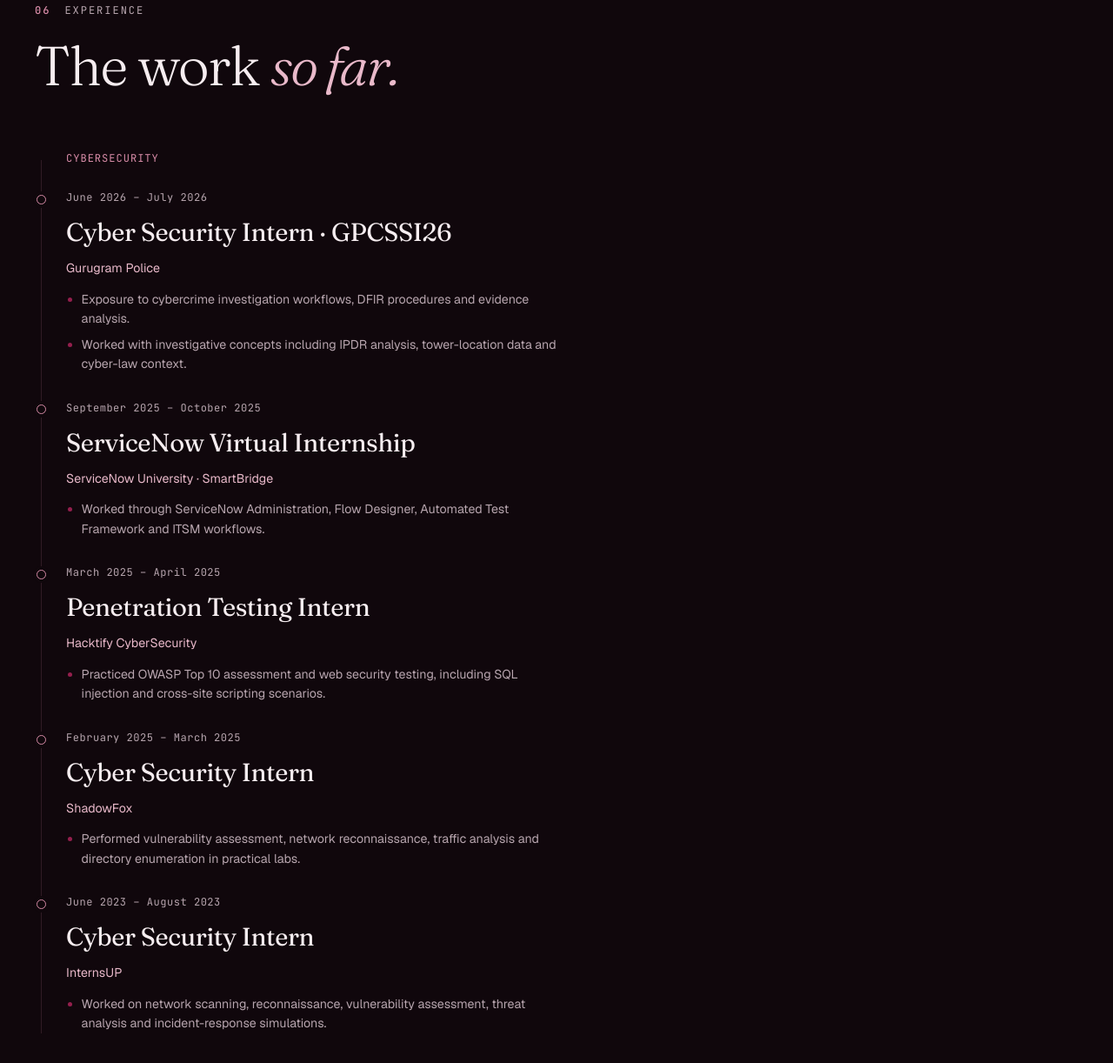
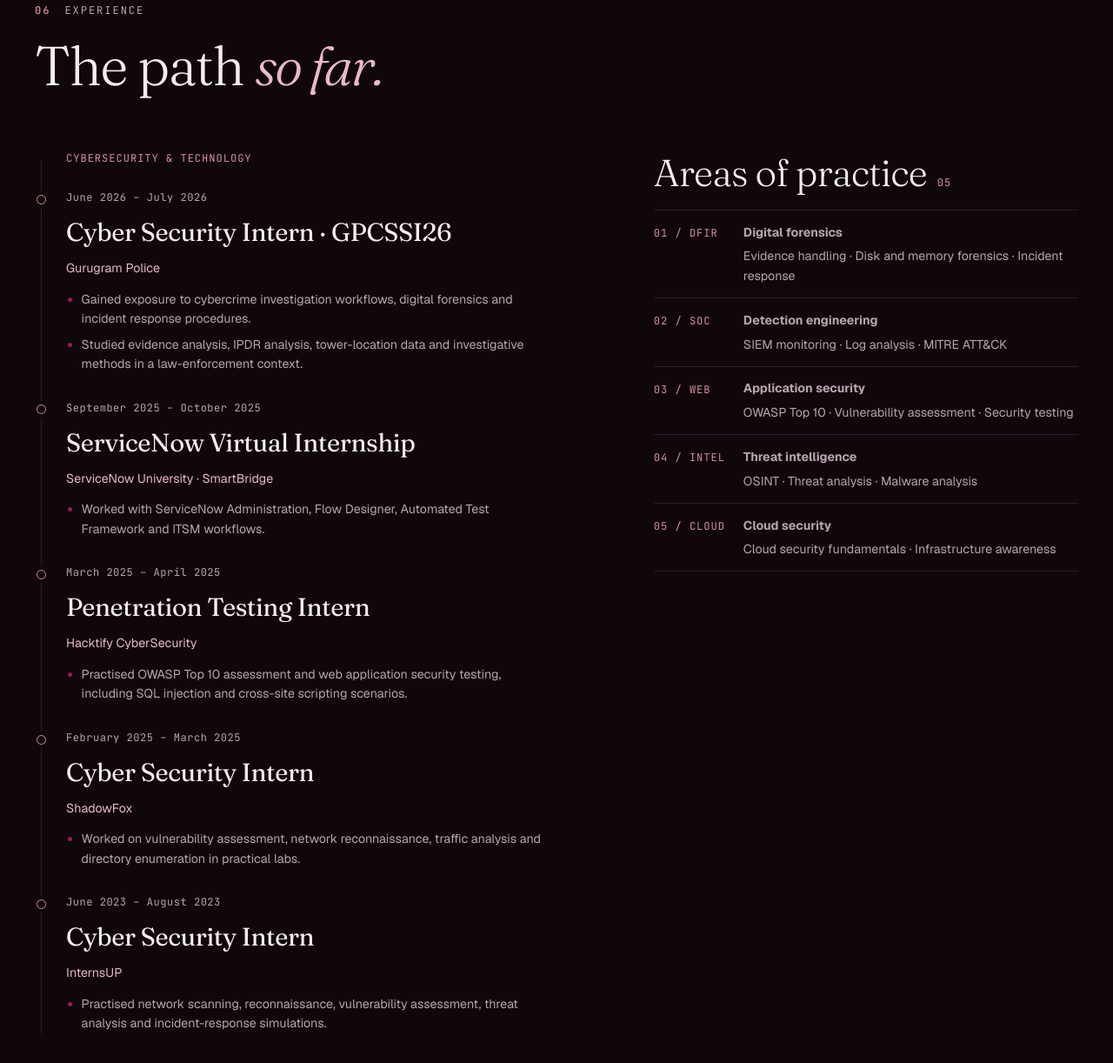
Before and after one commit to omawachat07/omawachat07, a plain HTML site: page site/index.html in a window 1280 px wide. Shown: the part 9980-11202 px from the top of the page at 87% size. Drawn offline with nearby package versions, Linux system fonts and the light colour scheme.

Commit message:
Match experience section to reference timeline and two-column layout

```diff
--- a/site/index.html
+++ b/site/index.html
@@ -312,17 +312,73 @@
 
   <section class="section path" id="experience" aria-labelledby="path-title">
     <div class="container">
-      <header class="section-head"><p class="section-index" data-reveal><b>06</b> Experience</p><h2 class="section-title" id="path-title" data-reveal style="--d:1">The work <em>so far.</em></h2></header>
-      <div class="path__grid path__grid--single">
+      <header class="section-head">
+        <p class="section-index" data-reveal><b>06</b> Experience</p>
+        <h2 class="section-title" id="path-title" data-reveal style="--d:1">The path <em>so far.</em></h2>
+      </header>
+
+      <div class="path__grid">
         <div class="timeline" data-timeline>
           <span class="timeline__rail" aria-hidden="true"><span class="timeline__fill"></span></span>
-          <h3 class="timeline__group mono" data-reveal>Cybersecurity</h3>
-          <article class="entry" data-reveal><p class="entry__date mono"><time datetime="2026-06">June 2026</time> – <time datetime="2026-07">July 2026</time></p><h4 class="entry__title">Cyber Security Intern · GPCSSI26</h4><p class="entry__org">Gurugram Police</p><ul class="entry__points"><li>Exposure to cybercrime investigation workflows, DFIR procedures and evidence analysis.</li><li>Worked with investigative concepts including IPDR analysis, tower-location data and cyber-law context.</li></ul></article>
-          <article class="entry" data-reveal><p class="entry__date mono"><time datetime="2025-09">September 2025</time> – <time datetime="2025-10">October 2025</time></p><h4 class="entry__title">ServiceNow Virtual Internship</h4><p class="entry__org">ServiceNow University · SmartBridge</p><ul class="entry__points"><li>Worked through ServiceNow Administration, Flow Designer, Automated Test Framework and ITSM workflows.</li></ul></article>
-          <article class="entry" data-reveal><p class="entry__date mono"><time datetime="2025-03">March 2025</time> – <time datetime="2025-04">April 2025</time></p><h4 class="entry__title">Penetration Testing Intern</h4><p class="entry__org">Hacktify CyberSecurity</p><ul class="entry__points"><li>Practiced OWASP Top 10 assessment and web security testing, including SQL injection and cross-site scripting scenarios.</li></ul></article>
-          <article class="entry" data-reveal><p class="entry__date mono"><time datetime="2025-02">February 2025</time> – <time datetime="2025-03">March 2025</time></p><h4 class="entry__title">Cyber Security Intern</h4><p class="entry__org">ShadowFox</p><ul class="entry__points"><li>Performed vulnerability assessment, network reconnaissance, traffic analysis and directory enumeration in practical labs.</li></ul></article>
-          <article class="entry" data-reveal><p class="entry__date mono"><time datetime="2023-06">June 2023</time> – <time datetime="2023-08">August 2023</time></p><h4 class="entry__title">Cyber Security Intern</h4><p class="entry__org">InternsUP</p><ul class="entry__points"><li>Worked on network scanning, reconnaissance, vulnerability assessment, threat analysis and incident-response simulations.</li></ul></article>
+          <h3 class="timeline__group mono" data-reveal>Cybersecurity &amp; technology</h3>
+
+          <article class="entry" data-reveal>
+            <p class="entry__date mono"><time datetime="2026-06">June 2026</time> – <time datetime="2026-07">July 2026</time></p>
+            <h4 class="entry__title">Cyber Security Intern · GPCSSI26</h4>
+            <p class="entry__org">Gurugram Police</p>
+            <ul class="entry__points">
+              <li>Gained exposure to cybercrime investigation workflows, digital forensics and incident response procedures.</li>
+              <li>Studied evidence analysis, IPDR analysis, tower-location data and investigative methods in a law-enforcement context.</li>
+            </ul>
+          </article>
+
+          <article class="entry" data-reveal>
+            <p class="entry__date mono"><time datetime="2025-09">September 2025</time> – <time datetime="2025-10">October 2025</time></p>
+            <h4 class="entry__title">ServiceNow Virtual Internship</h4>
+            <p class="entry__org">ServiceNow University · SmartBridge</p>
+            <ul class="entry__points">
+              <li>Worked with ServiceNow Administration, Flow Designer, Automated Test Framework and ITSM workflows.</li>
+            </ul>
+          </article>
+
+          <article class="entry" data-reveal>
+            <p class="entry__date mono"><time datetime="2025-03">March 2025</time> – <time datetime="2025-04">April 2025</time></p>
+            <h4 class="entry__title">Penetration Testing Intern</h4>
+            <p class="entry__org">Hacktify CyberSecurity</p>
+            <ul class="entry__points">
+              <li>Practised OWASP Top 10 assessment and web application security testing, including SQL injection and cross-site scripting scenarios.</li>
+            </ul>
+          </article>
+
+          <article class="entry" data-reveal>
+            <p class="entry__date mono"><time datetime="2025-02">February 2025</time> – <time datetime="2025-03">March 2025</time></p>
+            <h4 class="entry__title">Cyber Security Intern</h4>
+            <p class="entry__org">ShadowFox</p>
+            <ul class="entry__points">
+              <li>Worked on vulnerability assessment, network reconnaissance, traffic analysis and directory enumeration in practical labs.</li>
+            </ul>
+          </article>
+
+          <article class="entry" data-reveal>
+            <p class="entry__date mono"><time datetime="2023-06">June 2023</time> – <time datetime="2023-08">August 2023</time></p>
+            <h4 class="entry__title">Cyber Security Intern</h4>
+            <p class="entry__org">InternsUP</p>
+            <ul class="entry__points">
+              <li>Practised network scanning, reconnaissance, vulnerability assessment, threat analysis and incident-response simulations.</li>
+            </ul>
+          </article>
         </div>
+
+        <aside class="certs" aria-labelledby="practice-title">
+          <h3 class="certs__title" id="practice-title" data-reveal>Areas of practice <span class="mono">05</span></h3>
+          <ul class="certs__list" role="list">
+            <li data-reveal><span class="mono">01 / DFIR</span><div><strong>Digital forensics</strong><span>Evidence handling · Disk and memory forensics · Incident response</span></div></li>
+            <li data-reveal><span class="mono">02 / SOC</span><div><strong>Detection engineering</strong><span>SIEM monitoring · Log analysis · MITRE ATT&amp;CK</span></div></li>
+            <li data-reveal><span class="mono">03 / WEB</span><div><strong>Application security</strong><span>OWASP Top 10 · Vulnerability assessment · Security testing</span></div></li>
+            <li data-reveal><span class="mono">04 / INTEL</span><div><strong>Threat intelligence</strong><span>OSINT · Threat analysis · Malware analysis</span></div></li>
+            <li data-reveal><span class="mono">05 / CLOUD</span><div><strong>Cloud security</strong><span>Cloud security fundamentals · Infrastructure awareness</span></div></li>
+          </ul>
+        </aside>
       </div>
     </div>
   </section>
```
